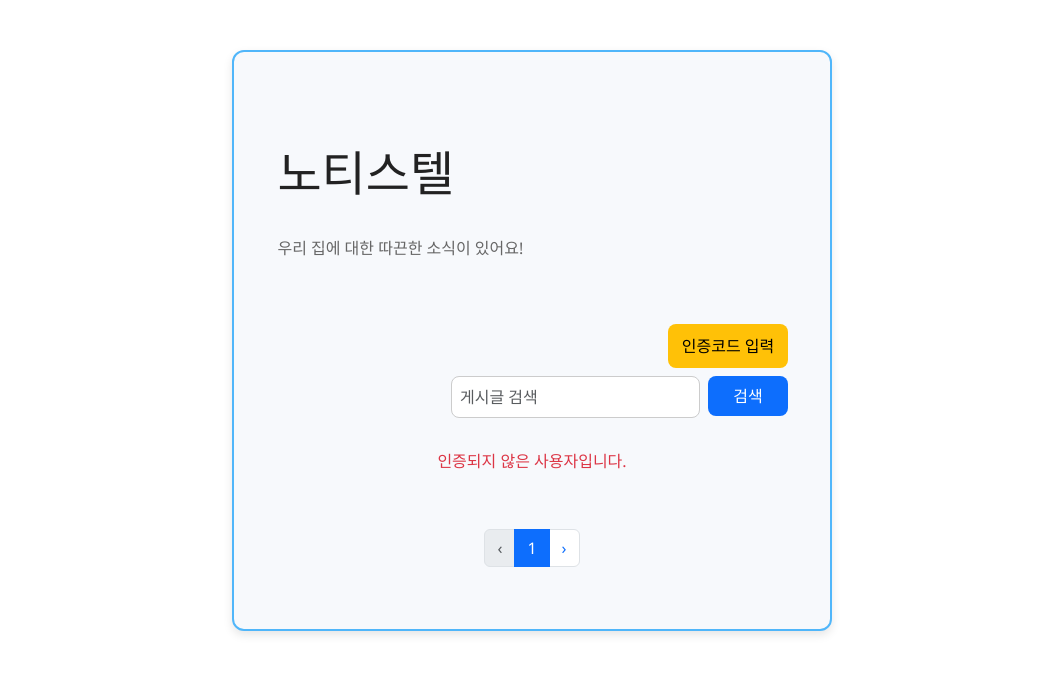
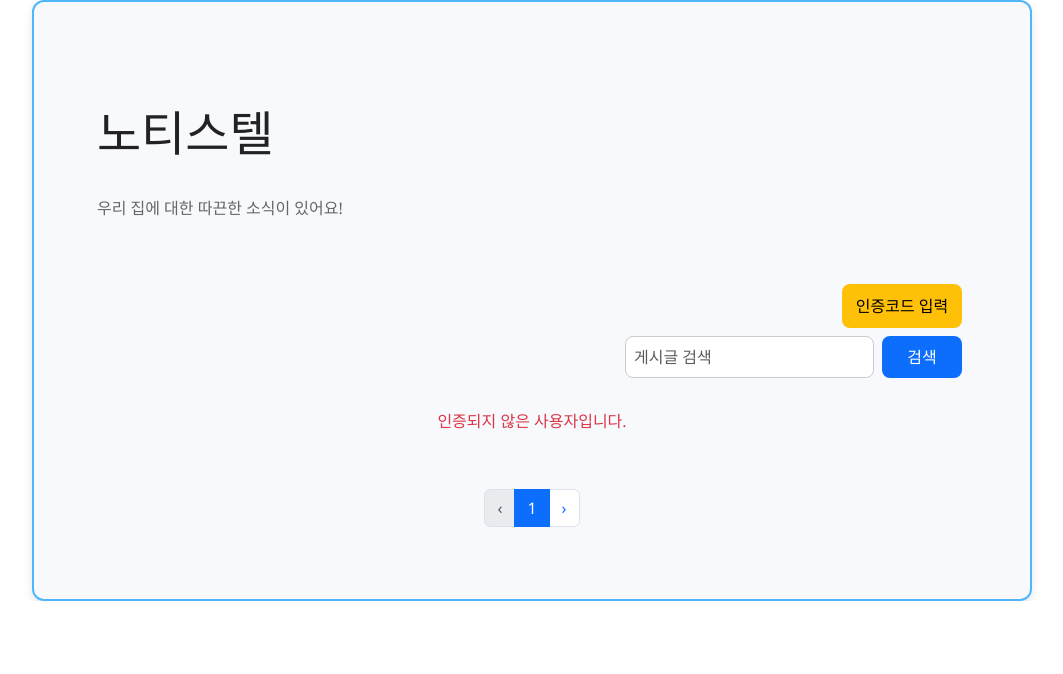
Before and after one commit to cTosMaster/ChatWeb, a React (Create React App) app in the folder frontend/: page / in a window 1280 px wide. Shown: the top 674 px of the page, without its empty margins (108-1171 px from the left). Built offline with nearby package versions, Linux system fonts and the light colour scheme; a web font is replaced by a local one.

Commit message:
메인페이지 레이아웃 변경

```diff
--- a/frontend/src/css/BoardMainPage.css
+++ b/frontend/src/css/BoardMainPage.css
@@ -10,18 +10,25 @@ body {
 }
 
 .board-container {
-  width: 90%;
+  width: 100%;
+  max-width: 1000px;
   margin: 0 auto;
   font-family: 'Segoe UI', 'Arial', sans-serif;
-  border: 2.5px solid #50B6FA;       /* 원하는 색상으로 변경 가능 */
-  border-radius: 16px;               /* 모서리를 둥글게, 원하면 이 값도 조절 */
-  /*box-shadow: 0 0 18px 1px #ececec;  /* (옵션) 살짝 그림자 효과 */
+  border: 2.5px solid #50B6FA;
+  border-radius: 16px;
   background: #fff;
   margin-bottom: 64px;
-  max-width: 800px;
-  padding: 20px;
+  padding: 40px;
   box-shadow: 0 4px 20px rgba(0,0,0,0.05);
 
+}
+
+body, html, #root {
+  width: 100%;
+  min-width: 1200px; /* 강제로 더 넓게 */
+  margin: 0;
+  padding: 0;
+  overflow-x: hidden;
 }
 
 .board-title {
--- a/frontend/src/pages/BoardMainPage.jsx
+++ b/frontend/src/pages/BoardMainPage.jsx
@@ -59,7 +59,7 @@ const BoardMainPage = () => {
   };
 
   return (
-    <div className="board-container" >
+    <div className="board-container" style={{ maxWidth: '1000px', margin: '0 auto', padding: '40px' }}>
       <h1 className="board-title">노티스텔</h1>
       <p className="board-desc">우리 집에 대한 따끈한 소식이 있어요!</p>
       <div style={{ maxWidth: '800px', margin: '0 auto', marginBottom: '16px' }}>
@@ -68,9 +68,9 @@ const BoardMainPage = () => {
                   <Col>
                     <div className="d-flex justify-content-end">
                       {isVerified ? (
-                        <Button variant="success" style={{width: '80px', marginRight:'12px'}} disabled>인증됨</Button>
+                        <Button variant="success" style={{width: '80px', marginRight:'-30px'}} disabled>인증됨</Button>
                       ) : (
-                        <Button variant="warning" onClick={handleOpenAuth} style={{width: '120px', marginRight:'12px'}}  >인증코드 입력</Button>
+                        <Button variant="warning" onClick={handleOpenAuth} style={{width: '120px', marginRight:'-30px'}}  >인증코드 입력</Button>
                       )}
                     </div>
                   </Col>
@@ -82,14 +82,14 @@ const BoardMainPage = () => {
                 placeholder="게시글 검색"
                 value={searchQuery}
                 onChange={handleSearchChange}
-                style={{ minWidth: '200px', borderRadius: '8px', padding: '8px' }}
+                style={{ minWidth: '230px', borderRadius: '8px', padding: '8px' }}
             />
         </Col>
         <Col xs="auto" style={{ paddingLeft: '0px' }}>
             <Button
                 type="submit"
                 variant="primary"
-                style={{ minWidth: '80px', padding: '8px', borderRadius: '8px' }}
+                style={{ minWidth: '80px', padding: '9px', borderRadius: '8px', marginRight:'-42px' }}
             >
                 검색
             </Button>
```
